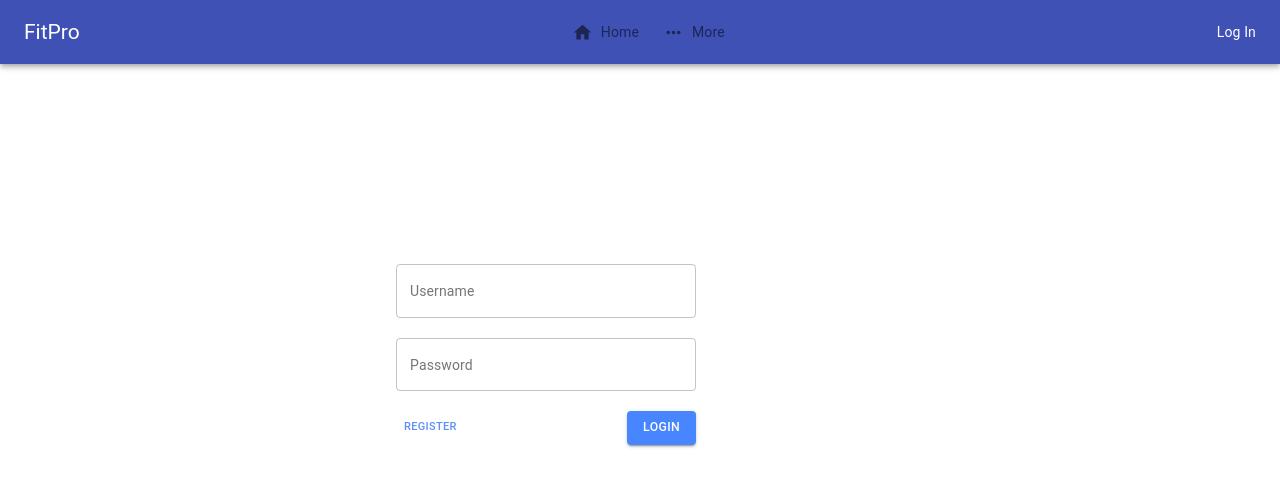
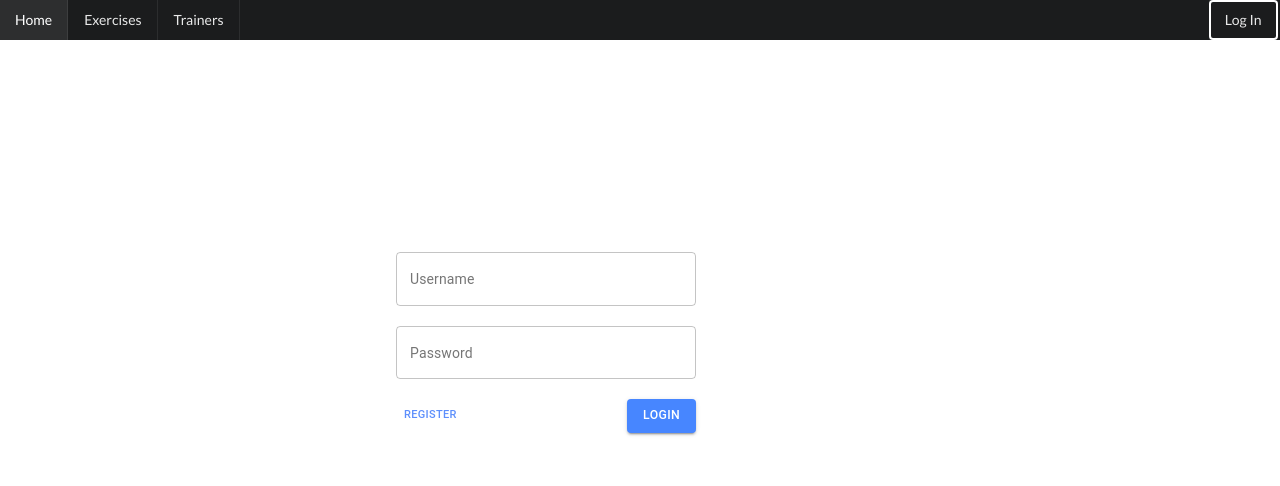
Before and after one commit to heatherwang39/Fitpro, a React app in the folder app/: page /login in a window 1280 px wide. Shown: the top 486 px of the page. Built offline with nearby package versions, Linux system fonts and the light colour scheme.

Commit message:
Switch Navbar and Profile to Semantic UI

```diff
--- a/app/src/components/Navigation/Navigation.jsx
+++ b/app/src/components/Navigation/Navigation.jsx
@@ -4,199 +4,97 @@
  */
 
 import React from "react";
-import { Link } from "react-router-dom";
+import { withRouter, Link } from "react-router-dom";
+
 import { connect } from "react-redux";
 import { PropTypes } from "prop-types";
-import {
-    AppBar, IconButton, Menu, MenuItem, Toolbar, Typography,
-} from "@material-ui/core";
-import {
-    AccountCircle, DirectionsRun, Home, Mail, MoreHoriz, People, Today,
-} from "@material-ui/icons";
 
 import { User } from "../../types/user";
 import { loggedOut as loggedOutAction } from "../../actions/userActions";
 import "./style.css";
 
-function _Navigation({ user, loggedOut }) {
-    const [userMenuAnchorEl, setUserMenuAnchorEl] = React.useState(null);
-    const openUserMenu = (event) => {
-        if (userMenuAnchorEl !== event.currentTarget) setUserMenuAnchorEl(event.currentTarget);
-    };
-    const closeUserMenu = () => setUserMenuAnchorEl(null);
-    const [moreMenuAnchorEl, setMoreMenuAnchorEl] = React.useState(null);
-    const openMoreMenu = (event) => {
-        if (moreMenuAnchorEl !== event.currentTarget) setMoreMenuAnchorEl(event.currentTarget);
-    };
-    const closeMoreMenu = () => setMoreMenuAnchorEl(null);
-
-    const logout = () => {
-        // TODO actually log out (reset token, etc.)
-        closeUserMenu();
-        closeMoreMenu();
-        loggedOut(user);
-    };
+function _Navigation({ user, loggedOut, location }) {
+    const currentPage = location.pathname;
 
     return (
-        <AppBar position="static" className="navbar-container">
-            <Toolbar>
-                <div className="navbar-left">
-                    <Link to="/" className="navbar-link">
-                        <Typography variant="h5">
-                            FitPro
-                        </Typography>
+        <div className="ui inverted menu attached">
+            <div className="menu left">
+                <Link to="/" className={`item ${currentPage === "/" ? "active" : ""}`}>
+                    Home
                 </Link>
-                </div>
-
-                <div className="navbar-center">
-                    <div className="navbar-always">
-                        <Link to="/" className="navbar-link">
-                            <IconButton>
-                                <Home />
-                                <Typography className="navbar-label">
-                                    Home
-                                </Typography>
-                            </IconButton>
-                        </Link>
-                    </div>
                 {user != null && (
-                        <div className="navbar-logged-in">
-                            <Link to="/calendar" className="navbar-link">
-                                <IconButton>
-                                    <Today />
-                                    <Typography className="navbar-label">
+                    <Link to="/calendar" className={`item ${currentPage === "/calendar" ? "active" : ""}`}>
                         Calendar
-                                    </Typography>
-                                </IconButton>
-                            </Link>
-                            <Link to="/mail" className="navbar-link">
-                                <IconButton>
-                                    <Mail />
-                                    <Typography className="navbar-label">
-                                        Mail
-                                    </Typography>
-                                </IconButton>
-                            </Link>
-                        </div>
-                    )}
-                    <div className="navbar-always">
-                        <IconButton
-                            aria-owns={moreMenuAnchorEl ? "navbar-more-menu" : undefined}
-                            aria-haspopup="true"
-                            onMouseEnter={openMoreMenu}
-                            onClick={openMoreMenu}
-                        >
-                            <MoreHoriz />
-                            <Typography className="navbar-label">
-                                More
-                            </Typography>
-                        </IconButton>
-                        <Menu
-                            id="navbar-more-menu"
-                            anchorEl={moreMenuAnchorEl}
-                            getContentAnchorEl={null} // Vertical positioning doesn't work without this
-                            anchorOrigin={{
-                                vertical: "bottom",
-                                horizontal: "center",
-                            }}
-                            keepMounted
-                            transformOrigin={{
-                                vertical: "top",
-                                horizontal: "center",
-                            }}
-                            open={Boolean(moreMenuAnchorEl)}
-                            onClose={closeMoreMenu}
-                            MenuListProps={{ onMouseLeave: closeMoreMenu }}
-                        >
-                            <Link to="/exercises" className="navbar-menu-link">
-                                <MenuItem>
-                                    <DirectionsRun />
-                                    <Typography className="navbar-label">
-                                        Exercises
-                                    </Typography>
-                                </MenuItem>
-                            </Link>
-                            {user != null && user.isTrainer
-                            && (
-                                <Link to="/clients" className="navbar-menu-link">
-                                    <MenuItem>
-                                        <People />
-                                        <Typography className="navbar-label">
-                                            Clients
-                                        </Typography>
-                                    </MenuItem>
                     </Link>
                 )}
-                            {user != null && !user.isTrainer
-                        && (
-                            <Link to="/trainers" className="navbar-menu-link">
-                                <MenuItem>
-                                    <People />
-                                    <Typography className="navbar-label">
-                                        Trainers
-                                    </Typography>
-                                </MenuItem>
+                { user != null && (
+                    <Link to="/mail" className={`item ${currentPage === "/mail" ? "active" : ""}`}>
+                        Mail
                     </Link>
                 )}
-                        </Menu>
+
+                {/* eslint-disable jsx-a11y/click-events-have-key-events */
+                    user != null && (
+                        <div className="ui simple dropdown item">
+                            More
+                            <i className="dropdown icon" />
+                            <div className="menu">
+                                <Link to="/exercises" className="item">Exercises</Link>
+                                { user.isTrainer && (
+                                    <Link to="/clients" className="item">
+                                        My Clients
+                                    </Link>
+                                )}
+                                { !user.isTrainer && (
+                                    <Link to="/my_trainers" className="item">
+                                        My Trainers
+                                    </Link>
+                                )}
                             </div>
                         </div>
-                <div className="navbar-right">
-                    {user == null && (
-                        <Link to="/login" className="navbar-link">
-                            <div className="navbar-logged-out">
-                                <Typography>Log In</Typography>
-                            </div>
+                    )
+                /* eslint-enable */
+                }
+
+                { user == null && (
+                    <Link to="/exercises" className={`item ${currentPage === "/exercises" ? "active" : ""}`}>
+                        Exercises
                     </Link>
                 )}
-                    {user != null && (
-                        <div className="navbar-logged-in">
-                            <IconButton
-                                aria-owns={userMenuAnchorEl ? "navbar-user-menu" : undefined}
-                                aria-haspopup="true"
-                                onMouseEnter={openUserMenu}
-                                onClick={openUserMenu}
-                            >
-                                <AccountCircle />
-                                <Typography className="navbar-label">
-                                    {user.firstname}
-                                </Typography>
-                            </IconButton>
-                            <Menu
-                                id="navbar-user-menu"
-                                anchorEl={userMenuAnchorEl}
-                                getContentAnchorEl={null} // Vertical positioning doesn't work without this
-                                anchorOrigin={{
-                                    vertical: "bottom",
-                                    horizontal: "center",
-                                }}
-                                keepMounted
-                                transformOrigin={{
-                                    vertical: "top",
-                                    horizontal: "center",
-                                }}
-                                open={Boolean(userMenuAnchorEl)}
-                                onClose={closeUserMenu}
-                                MenuListProps={{ onMouseLeave: closeUserMenu }}
-                            >
-                                <Link to={`/user/${user.id}`} className="navbar-menu-link">
-                                    <MenuItem onClick={closeUserMenu}>Profile</MenuItem>
+                { user == null && (
+                    <Link to="/trainers" className={`item ${currentPage === "/trainers" ? "active" : ""}`}>
+                        Trainers
                     </Link>
-                                <div className="navbar-menu-link">
-                                    <MenuItem onClick={logout}>Sign Out</MenuItem>
-                                </div>
-                            </Menu>
-                        </div>
                 )}
             </div>
-            </Toolbar>
-        </AppBar>
+            <div className="menu right">
+                {user == null && (
+                    <Link to="/login" className="item ui inverted button">
+                        Log In
+                    </Link>
+                )}
+                {/* eslint-disable jsx-a11y/click-events-have-key-events */
+                    user != null && (
+                        <div className="ui simple dropdown item">
+                            {user.firstname}
+                            <i className="dropdown icon" />
+                            <div className="menu">
+                                <Link to={`/user/${user.id}`} className="item">Me</Link>
+                                <div role="none" onClick={loggedOut} className="item">Log Out</div>
+                            </div>
+                        </div>
+                    )
+                /* eslint-enable */
+                }
+            </div>
+        </div>
     );
 }
 
 _Navigation.propTypes = {
     user: PropTypes.instanceOf(User),
     loggedOut: PropTypes.func.isRequired,
+    location: PropTypes.shape({ pathname: PropTypes.string }).isRequired,
 };
 
 _Navigation.defaultProps = {
@@ -209,5 +107,5 @@ const mapDispatchToProps = (dispatch) => ({
     loggedOut: (user) => dispatch(loggedOutAction(user)),
 });
 
-export const Navigation = connect(mapStateToProps, mapDispatchToProps)(_Navigation);
+export const Navigation = withRouter(connect(mapStateToProps, mapDispatchToProps)(_Navigation));
 export default Navigation;
--- a/app/src/components/Navigation/style.css
+++ b/app/src/components/Navigation/style.css
@@ -1,43 +1,3 @@
-.navbar-left {
-    margin-right: auto;
+a {
+   outline: 0;
 }
-
-.navbar-center {
-    margin-left: auto;
-    margin-right: auto;
-}
-
-.navbar-right {
-    margin-left: auto;
-}
-
-.navbar-label {
-    padding-left: 8px;
-}
-
-.navbar-logged-in {
-    display: inline;
-}
-
-.navbar-always {
-    display: inline;
-}
-
-.nabar-logged-out {
-    display: inline;
-}
-
-.navbar-container {
-    text-align: center;
-    flex: none;
-}
-
-.navbar-link {
-    color: white;
-    text-decoration: none;
-}
-
-.navbar-menu-link {
-    color: black;
-    text-decoration: none;
-}
--- a/app/src/components/Profile/Profile.jsx
+++ b/app/src/components/Profile/Profile.jsx
@@ -1,13 +1,6 @@
 import { connect } from "react-redux";
 import React from "react";
 import { Link } from "react-router-dom";
-import {
-    Avatar, Button, CircularProgress, Grid, Paper, Typography,
-} from "@material-ui/core";
-import {
-    Email, Equalizer, LocationOn, Phone,
-} from "@material-ui/icons";
-import { Rating } from "@material-ui/lab";
 import { PropTypes } from "prop-types";
 
 import { getProfile as getProfileAction, gotProfile as gotProfileAction } from "../../actions/profileActions";
@@ -45,10 +38,8 @@ const _Profile = ({
     if (error != null) {
         return (
             <div className="center">
-                <Typography>
                 Unable to load profile:
                 {error}
-                </Typography>
             </div>
         );
     }
@@ -57,85 +48,55 @@ const _Profile = ({
     if (profile.user == null || profile.gettingProfile) {
         return (
             <div className="center">
-                <CircularProgress />
+                Loading...
             </div>
         );
     }
 
     // Already got profile from server
     return (
-        <div className="page">
-            <Paper>
-                <div className="profile">
-                    <Grid container direction="column" justify="center" alignItems="center" spacing={2}>
-                        <Grid item>
-                            <Avatar
-                                alt={`${profile.user.firstname} ${profile.user.lastname}`}
-                                variant="square"
-                                className="profile-avatar"
-                            />
-                        </Grid>
-                        <Grid item>
-                            <Typography>
+        <div className="ui grid center">
+            <div className="column">
+                <div className="row">
+                    <img className="ui small img" alt={`${profile.user.firstname} ${profile.user.lastname}`} />
+                </div>
+                <div className="row">
                     {`${profile.user.firstname} ${profile.user.lastname} (${profile.user.username})`}
-                            </Typography>
-                        </Grid>
-                        <Grid item>
+                </div>
+                <div className="row">
                     {profile.user.isTrainer && (
-                                <Typography>&nbsp;Trainer</Typography>
+                        <span>Registered Trainer</span>
                     )}
                     {!profile.user.isTrainer && (
-                                <Typography>&nbsp;Client</Typography>
+                        <span>Not Trainer</span>
                     )}
-                        </Grid>
-                        <Grid item>
-                            <Grid container direction="row" alignItems="center">
-                                <Equalizer />
-                                <Typography>
+                </div>
+                <div className="row">
                     {`${profile.user.height} ${profile.user.weight}`}
-                                </Typography>
-                            </Grid>
-                        </Grid>
-                        <Grid item>
-                            <Grid container direction="row" alignItems="center">
-                                <Email />
-                                <Typography>{profile.user.email}</Typography>
-                            </Grid>
-                        </Grid>
-                        <Grid item>
-                            <Grid container direction="row" alignItems="center">
-                                <Phone />
-                                <Typography>{profile.user.phone}</Typography>
-                            </Grid>
-                        </Grid>
-                        <Grid item>
-                            <Grid container direction="row" alignItems="center">
-                                <LocationOn />
-                                <Typography>{profile.user.location}</Typography>
-                            </Grid>
-                        </Grid>
-                        <Grid item>
-                            <Grid container direction="row" alignItems="center">
-                                <Rating value={profile.user.rating} precision={0.5} readOnly />
-                            </Grid>
-                        </Grid>
-                        {
-                            user != null && profile.user.trainers.includes(user.id)
-                        && (
-                            <Grid item>
-                                <Grid container direction="row" alignItems="center">
-                                    <Link to={{ pathname: "/calendar", state: { userId: profile.user.id } }}>
-                                        <Button variant="contained">
-                                            Calendar
-                                        </Button>
-                                    </Link>
-                                </Grid>
-                            </Grid>
-                        )
-                        }
-                    </Grid>
                 </div>
-            </Paper>
+                <div className="row">
+                    {profile.user.email}
+                </div>
+                <div className="row">
+                    {profile.user.phone}
+                </div>
+                <div className="row">
+                    {profile.user.location}
+                </div>
+                <div className="row">
+                    <div
+                        className="ui star rating"
+                        interactive="false"
+                        clearable="false"
+                        data-rating={profile.user.rating}
+                    />
+                </div>
+                {user != null && profile.user.trainers.includes(user.id) && (
+                    <div className="row">
+                        <Link to={{ pathname: "/calendar", state: { userId: profile.user.id } }}>Calendar</Link>
+                    </div>
+                )}
+            </div>
         </div>
     );
 };
```
Lines whose indentation alone changed are shown as unchanged.
